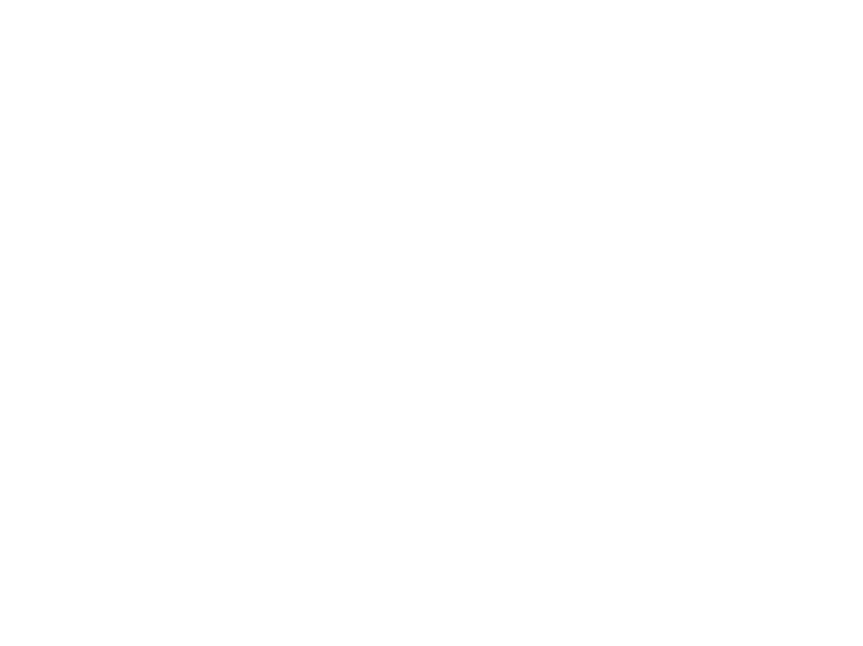
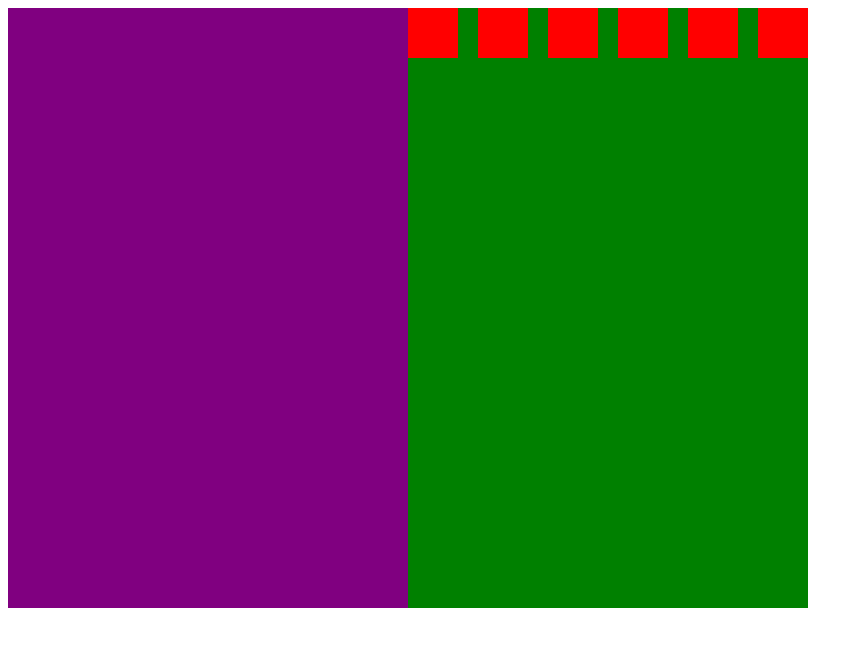
Before and after one commit to lysandra-llasat/-time-tracking-dashboard, a plain HTML site: page index.html in a window 1280 px wide. Shown: the whole page, without its empty margins (0-863 px from the left). Drawn offline with Linux system fonts and the light colour scheme.

Commit message:
Start dashboard structure and CSS

```diff
--- a/index.html
+++ b/index.html
@@ -3,10 +3,53 @@
   <head>
     <meta charset="utf-8">
     <title></title>
+    <link rel="stylesheet" href="style.css">
   </head>
   <body>
     <header></header>
-    <main></main>
+    <main>
+<div class="dashboard-container">
+  <div class="wrapper-name">
+
+  </div>
+
+  <div class="wrapper-activity-card">
+
+    <div class="activity-card">
+      <div class="backgound-card"></div>
+      <div class="texte-card"></div>
+    </div>
+
+    <div class="activity-card">
+      <div class="backgound-card"></div>
+      <div class="texte-card"></div>
+    </div>
+
+    <div class="activity-card">
+      <div class="backgound-card"></div>
+      <div class="texte-card"></div>
+    </div>
+
+    <div class="activity-card">
+      <div class="backgound-card"></div>
+      <div class="texte-card"></div>
+    </div>
+
+    <div class="activity-card">
+      <div class="backgound-card"></div>
+      <div class="texte-card"></div>
+    </div>
+
+    <div class="activity-card">
+      <div class="backgound-card"></div>
+      <div class="texte-card"></div>
+    </div>
+
+  </div>
+
+</div>
+
+    </main>
     <footer></footer>
   </body>
 </html>
--- /dev/null
+++ b/style.css
@@ -0,0 +1,27 @@
+.dashboard-container{
+    background-color: red;
+    width: 800px;
+    height: 600px;
+    display: flex;
+    justify-content: flex-start;
+}
+
+.wrapper-name{
+    background-color: purple;
+    flex: 1;
+}
+
+.wrapper-activity-card{
+    background-color: green;
+    flex: 1;
+    display: flex;
+    justify-content: space-between;
+    align-items: flex-start;
+
+}
+
+.activity-card{
+    background-color: red;
+    width: 50px;
+    height: 50px;
+}
```
Also changed, not shown: design/active-states.jpg (added), design/desktop-design.jpg (added), design/mobile-design.jpg (added), 1 other file.
